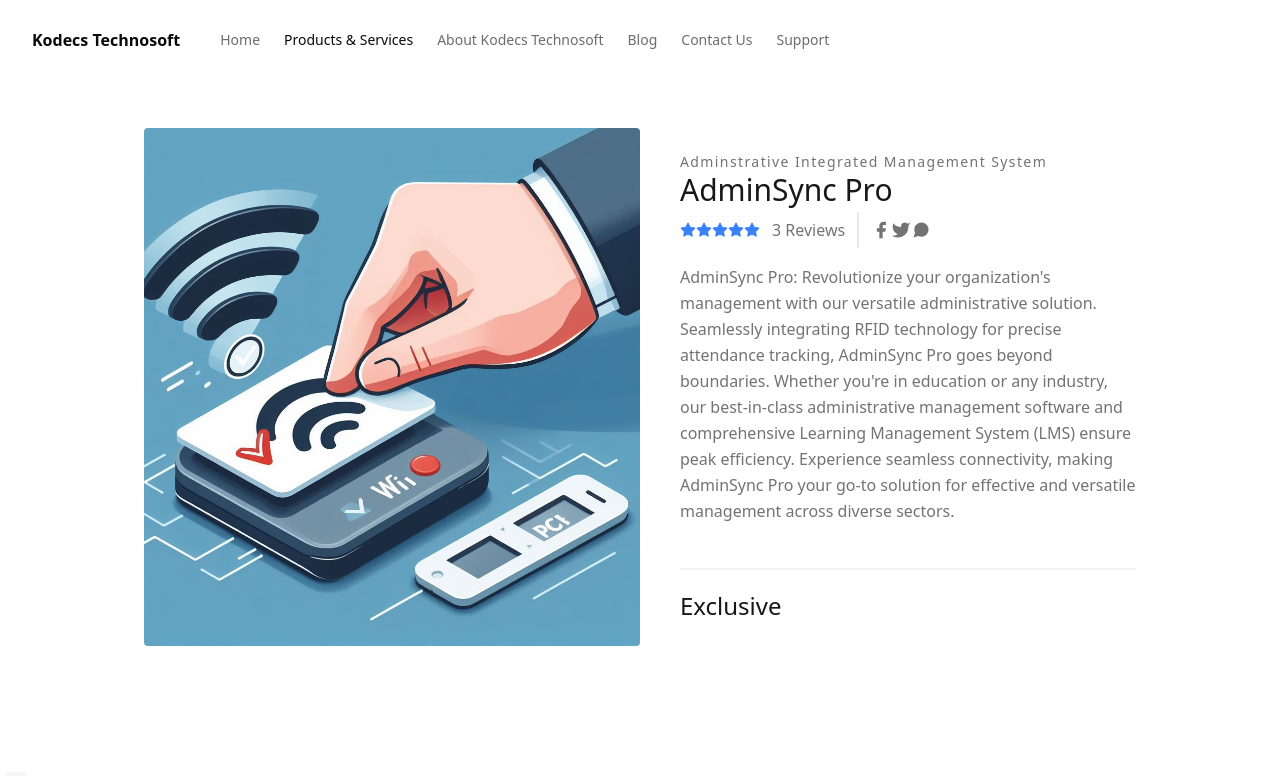
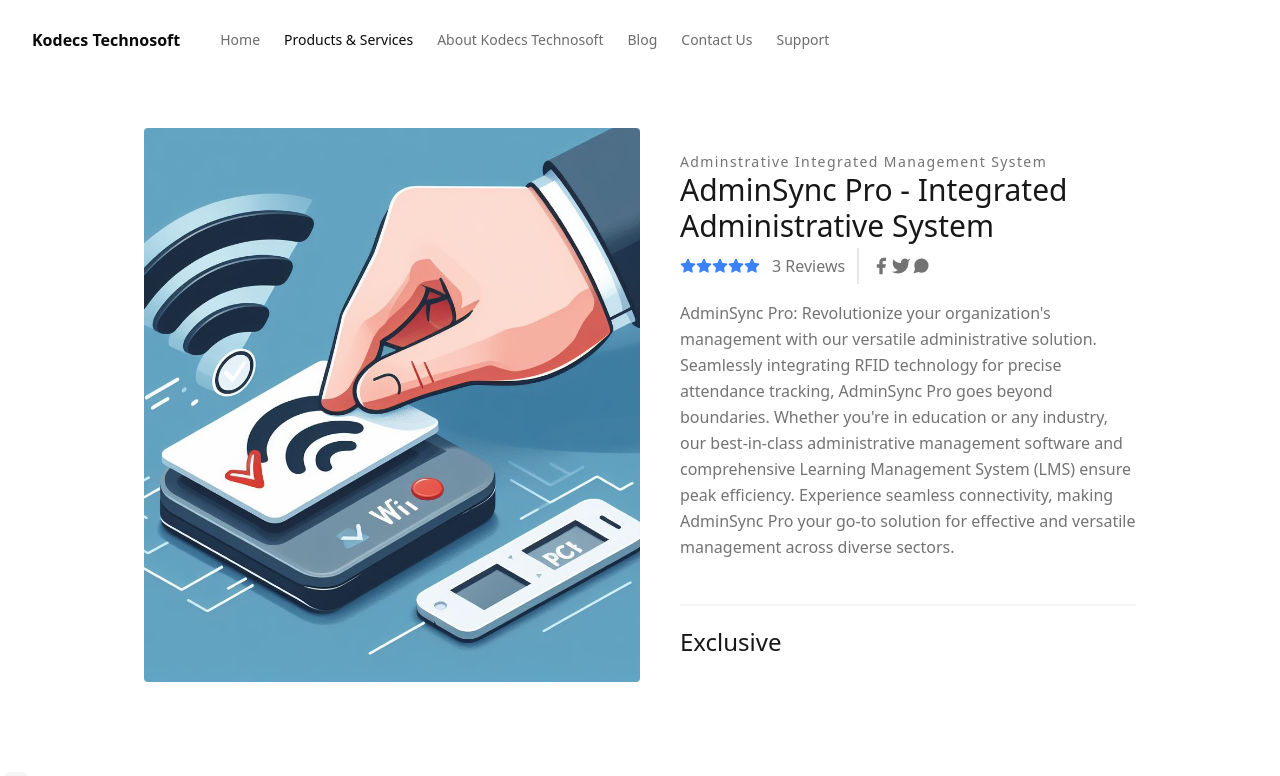
Before and after one commit to sharkaie/kodecs, a Next.js app: page /products/adminsync-pro in a window 1280 px wide. Shown: the top 776 px of the page. Built offline with nearby package versions, Linux system fonts and the light colour scheme.

Commit message:
fix: adminsync page title

```diff
--- a/src/app/(web)/products/adminsync-pro/page.tsx
+++ b/src/app/(web)/products/adminsync-pro/page.tsx
@@ -45,7 +45,7 @@
                                 Adminstrative Integrated Management System
                             </h2>
                             <h1 className="mb-1 text-3xl font-medium text-primary title-font">
-                                AdminSync Pro
+                                AdminSync Pro - Integrated Administrative System
                             </h1>
                             <div className="flex mb-4">
                                 <span className="flex items-center">
@@ -112,7 +112,7 @@
                                     </span>
                                 </span>
                                 <span className="flex py-2 pl-3 ml-3 border-l-2 border-gray-200 space-x-2s">
-                                    <a className="text-muted-foreground">
+                                    <span className="text-muted-foreground">
                                         <svg
                                             fill="currentColor"
                                             strokeLinecap="round"
@@ -123,8 +123,8 @@
                                         >
                                             <path d="M18 2h-3a5 5 0 00-5 5v3H7v4h3v8h4v-8h3l1-4h-4V7a1 1 0 011-1h3z"></path>
                                         </svg>
-                                    </a>
-                                    <a className="text-muted-foreground">
+                                    </span>
+                                    <span className="text-muted-foreground">
                                         <svg
                                             fill="currentColor"
                                             strokeLinecap="round"
@@ -135,8 +135,8 @@
                                         >
                                             <path d="M23 3a10.9 10.9 0 01-3.14 1.53 4.48 4.48 0 00-7.86 3v1A10.66 10.66 0 013 4s-4 9 5 13a11.64 11.64 0 01-7 2c9 5 20 0 20-11.5a4.5 4.5 0 00-.08-.83A7.72 7.72 0 0023 3z"></path>
                                         </svg>
-                                    </a>
-                                    <a className="text-muted-foreground">
+                                    </span>
+                                    <span className="text-muted-foreground">
                                         <svg
                                             fill="currentColor"
                                             strokeLinecap="round"
@@ -147,7 +147,7 @@
                                         >
                                             <path d="M21 11.5a8.38 8.38 0 01-.9 3.8 8.5 8.5 0 01-7.6 4.7 8.38 8.38 0 01-3.8-.9L3 21l1.9-5.7a8.38 8.38 0 01-.9-3.8 8.5 8.5 0 014.7-7.6 8.38 8.38 0 013.8-.9h.5a8.48 8.48 0 018 8v.5z"></path>
                                         </svg>
-                                    </a>
+                                    </span>
                                 </span>
                             </div>
                             <p className="leading-relaxed">
```
